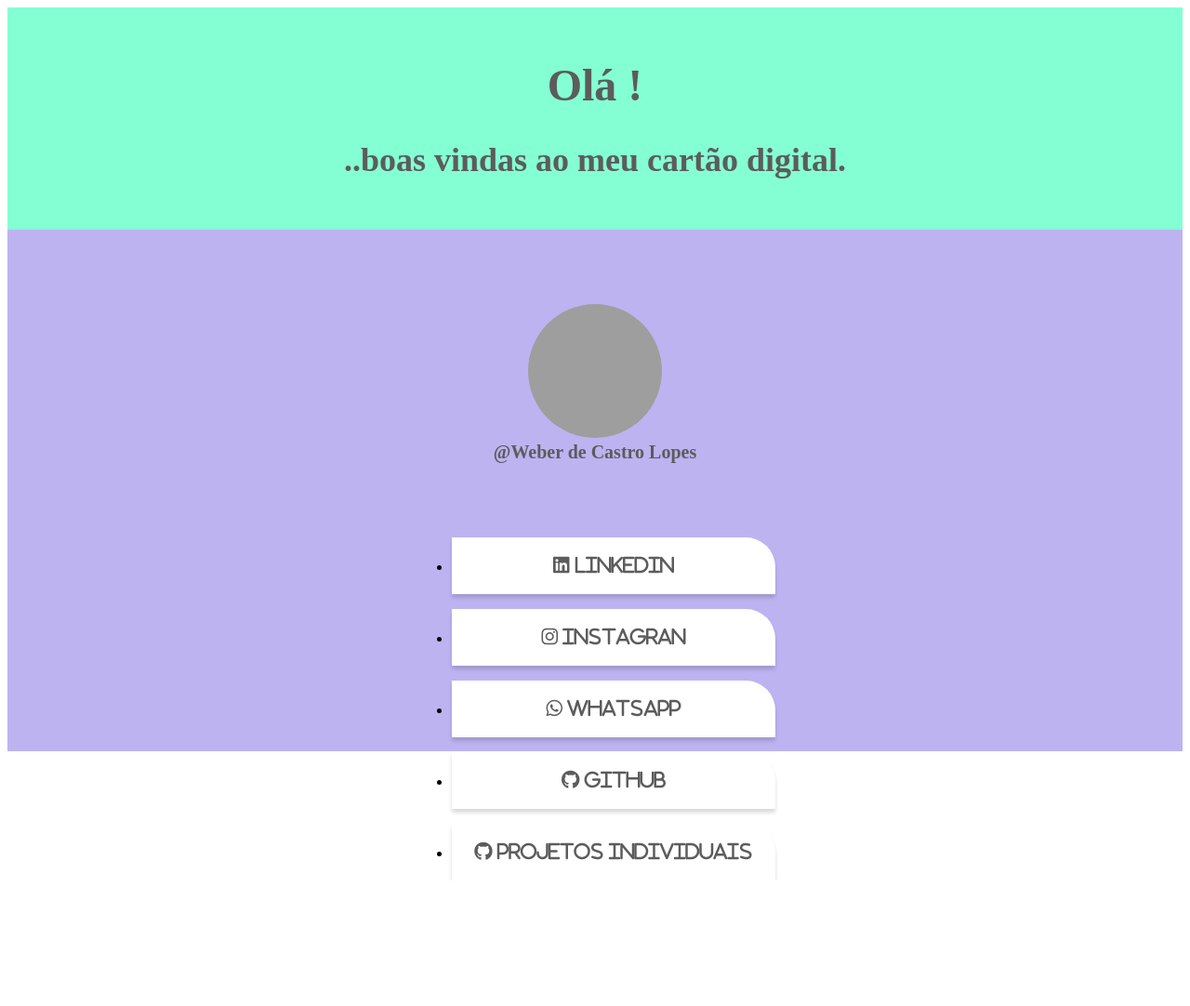
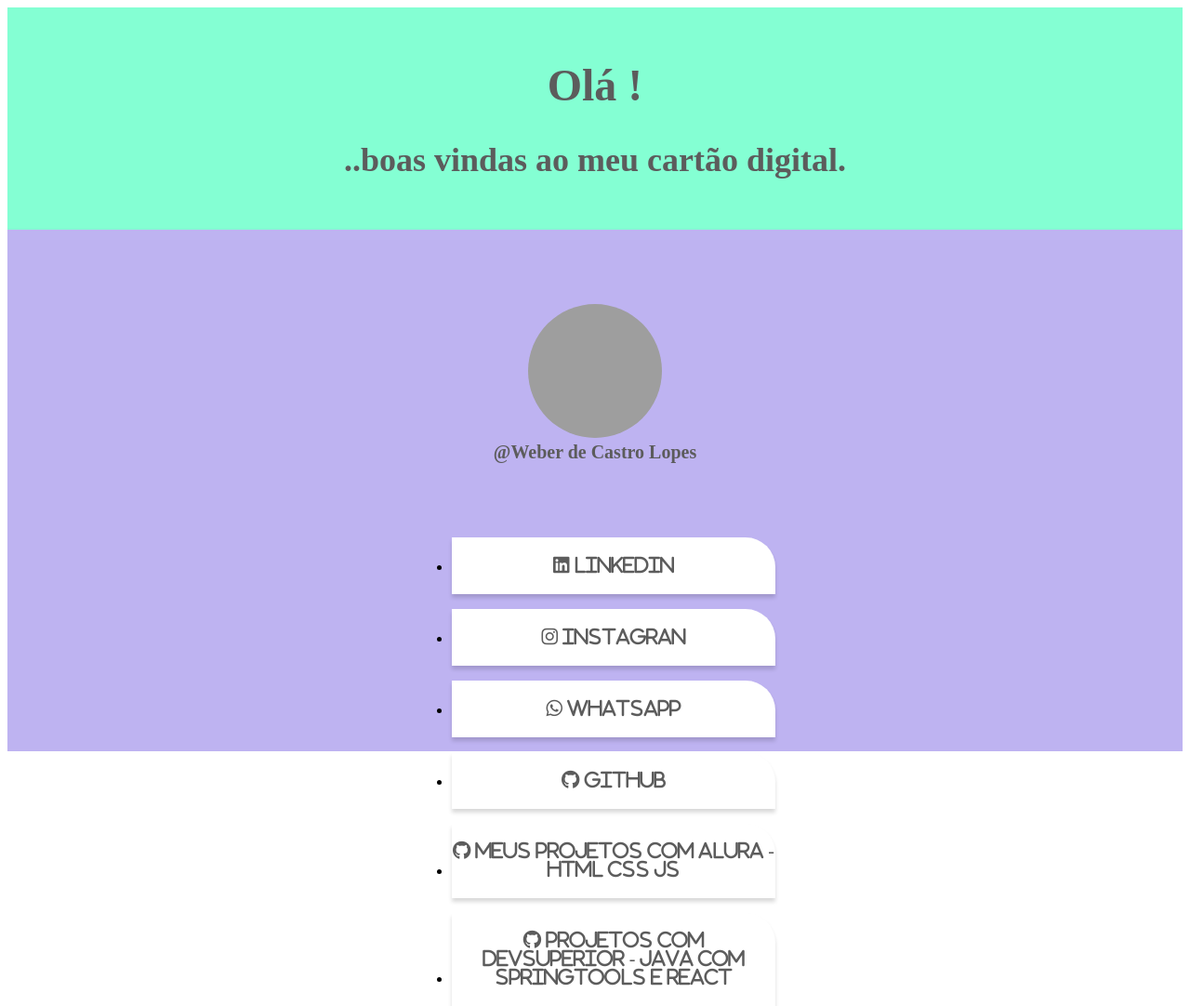
Before and after one commit to webercastrolopes/minha-vitrine, a plain HTML site: page index.html in a window 1280 px wide. Shown: the whole page at 93% size. Before the commit the page ends 947 px from the top, so only its background shows below. Drawn offline with Linux system fonts and the light colour scheme; grey boxes are pictures that could not be loaded.

Commit message:
Especificas para projetos com Alura e DevSuperior

```diff
--- a/index.html
+++ b/index.html
@@ -65,7 +65,13 @@
 
                     <li>
                         <a href="https://webercastrolopes.github.io/certificard/">
-                            <i class="fa-brands fa-github">    PROJETOS Individuais</i>
+                            <i class="fa-brands fa-github">    Meus PROJETOS com Alura - Html Css JS</i>
+                        </a>
+                    </li>
+
+                    <li>
+                        <a href="https://webercastrolopes.github.io/certificard/">
+                            <i class="fa-brands fa-github">    PROJETOS com DevSuperior - Java com SpringTools e React</i>
                         </a>
                     </li>
 
```
